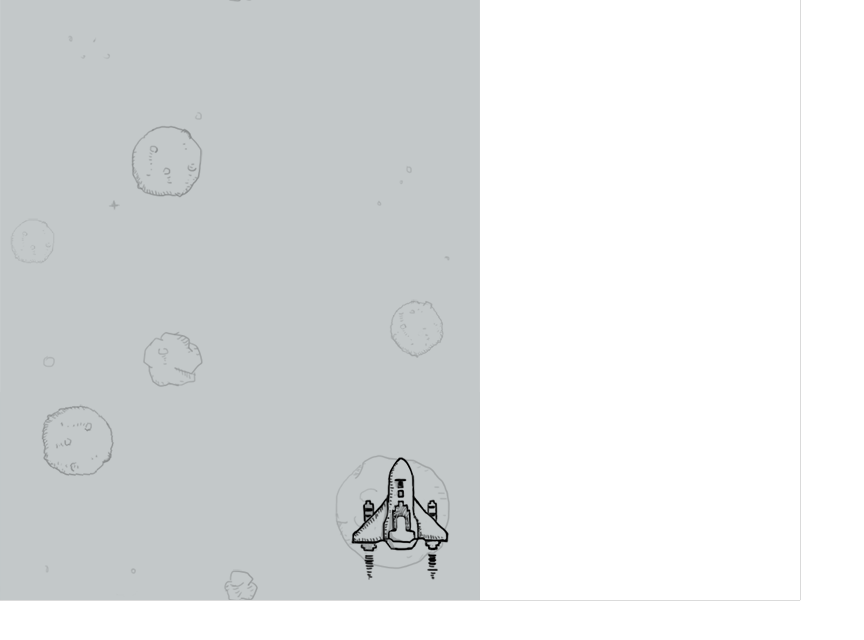
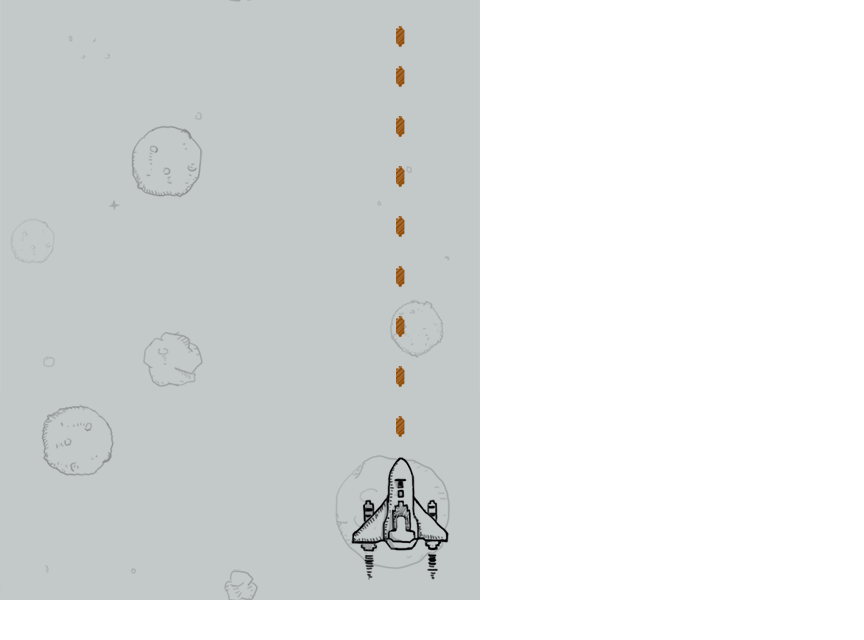
Before and after one commit to tiger-mini/canvas, a website: page games/games/plan-war/index.html in a window 1280 px wide. Shown: the whole page, without its empty margins (0-864 px from the left). Drawn offline with Linux system fonts and the light colour scheme.

Commit message:
添加 子弹类

```diff
--- a/games/games/plan-war/css/index.css
+++ b/games/games/plan-war/css/index.css
@@ -1,10 +1,13 @@
 * {
     margin: 0;
     padding: 0
+}
+html,body{
+	overflow: hidden;
 }
 canvas{
 	position: absolute;
 	left: 0;
 	top: 0;
-	box-shadow: 0 0 1px #888;
+	/*box-shadow: 0 0 1px #888;*/
 }
--- a/games/games/plan-war/index.html
+++ b/games/games/plan-war/index.html
@@ -9,15 +9,19 @@
 	<script type="text/javascript" src="./js/base.js"></script>
 	<script type="text/javascript" src="./js/bg.js"></script>
 	<script type="text/javascript" src="./js/plan.js"></script>
+	<script type="text/javascript" src="./js/bullet.js"></script>
 </head>
 <body>
 	<canvas id="bgCanvas" width="480" height="560"></canvas>
-	<canvas id="planCanvas" width="100" height="124"></canvas>
+	<canvas id="planCanvas" width="480" height="560"></canvas>
+	<canvas id="bulletCanvas" width="480" height="560"></canvas>
 	<script type="text/javascript">
 		const bg = new BG()
 		bg.render();
 		const plan = new Plan();
-		plan.render()
+		plan.render();
+		const bullet = new Bullet(plan);
+		bullet.render();
 	</script>
 </body>
 </html>
--- a/games/games/plan-war/js/bg.js
+++ b/games/games/plan-war/js/bg.js
@@ -1,4 +1,8 @@
 (function() {
+    /**
+     * 背景类
+     * @type {Class|*|void}
+     */
     const BG = window.BG = Base.extend({
         init: function() {
             this._super();
--- /dev/null
+++ b/games/games/plan-war/js/bullet.js
@@ -0,0 +1,81 @@
+;(function () {
+  /**
+   * 子弹类
+   * @type {Class|*|void}
+   */
+  const Bullet = window.Bullet = Base.extend({
+    init: function (plan) {
+      this._super();
+      this.w = 9; //子弹的宽度
+      this.h = 22; //子弹的高度
+
+      this.plan = plan;
+      this.x = 0;
+      this.y = 0;
+      this.getBulletInitPosition();
+
+      this.speed = 100;
+      this.timer = null;
+      this.addBulletTimer = null;
+      this.addBulletSpeed = 500;
+      this.canvas = document.getElementById("bulletCanvas");
+      this.ctx = this.canvas.getContext("2d");
+      //初始化一个数组，用于存放子弹
+      this.bulletsArray = [{ x: this.x, y: this.y, w: this.w, h: this.h }];
+      this.resetCanvasSize();
+
+      const img = new Image();
+      img.src = "./static/img/bullet1.png";
+      img.onload = () => {
+        this.move();
+      };
+      this.img = img;
+    },
+    resetCanvasSize: function () {
+      this.canvas.width = this.sceenW;
+      this.canvas.height = this.sceenH;
+    },
+    getBulletInitPosition: function () {
+      this.x = this.plan.x + Math.ceil((this.plan.w - this.w) / 2);
+      this.y = this.plan.y - 30;
+    },
+    move: function () {
+      this.ctx.clearRect(0, 0, this.canvas.width, this.canvas.height);
+      this.bulletsArray.map(bullet => {
+        this.ctx.drawImage(this.img, 0, 0, bullet.w, bullet.h, bullet.x, bullet.y, bullet.w, bullet.h);
+      })
+    },
+    stop: function () {
+      if (this.timer) clearInterval(this.timer);
+      if (this.addBulletTimer) clearInterval(this.addBulletTimer);
+    },
+    addBullet: function () {
+       this.bulletsArray.push({
+         x: this.plan.x + Math.ceil((this.plan.w - this.w) / 2),
+         y: this.plan.y - 30,
+         w: this.w,
+         h: this.h
+       })
+    },
+    updateBulletPosition: function() {
+      this.bulletsArray.map((bullet, index) =>{
+        bullet.y -= 10
+        if (bullet.y < 0) {
+          this.bulletsArray.splice(index, 1)
+        }
+        return bullet
+      })
+    },
+    render: function () {
+      //添加子弹
+      this.addBulletTimer = setInterval(() => {
+        this.addBullet();
+      }, this.addBulletSpeed);
+      //更新子弹位置
+      this.timer = setInterval(() => {
+        this.updateBulletPosition();
+        this.move();
+      }, this.speed);
+    }
+  });
+})();
--- a/games/games/plan-war/js/plan.js
+++ b/games/games/plan-war/js/plan.js
@@ -1,4 +1,8 @@
 ;(function () {
+  /**
+   * 飞机类
+   * @type {Class|*|void}
+   */
   const Plan = window.Plan = Base.extend({
     init: function () {
       this._super();
@@ -61,6 +65,9 @@
     bindKeyboard: function(e) {
        document.addEventListener("keydown", this.move.bind(this, e))
     },
+    stop: function() {
+      if (this.timer) clearInterval(this.timer);
+    },
     render: function () {
       this.timer = setInterval(() => {
         this.ctx.clearRect(0, 0, this.canvas.width, this.canvas.height);
```
Also changed, not shown: games/games/plan-war/js/base.js (+7 -0 lines).
